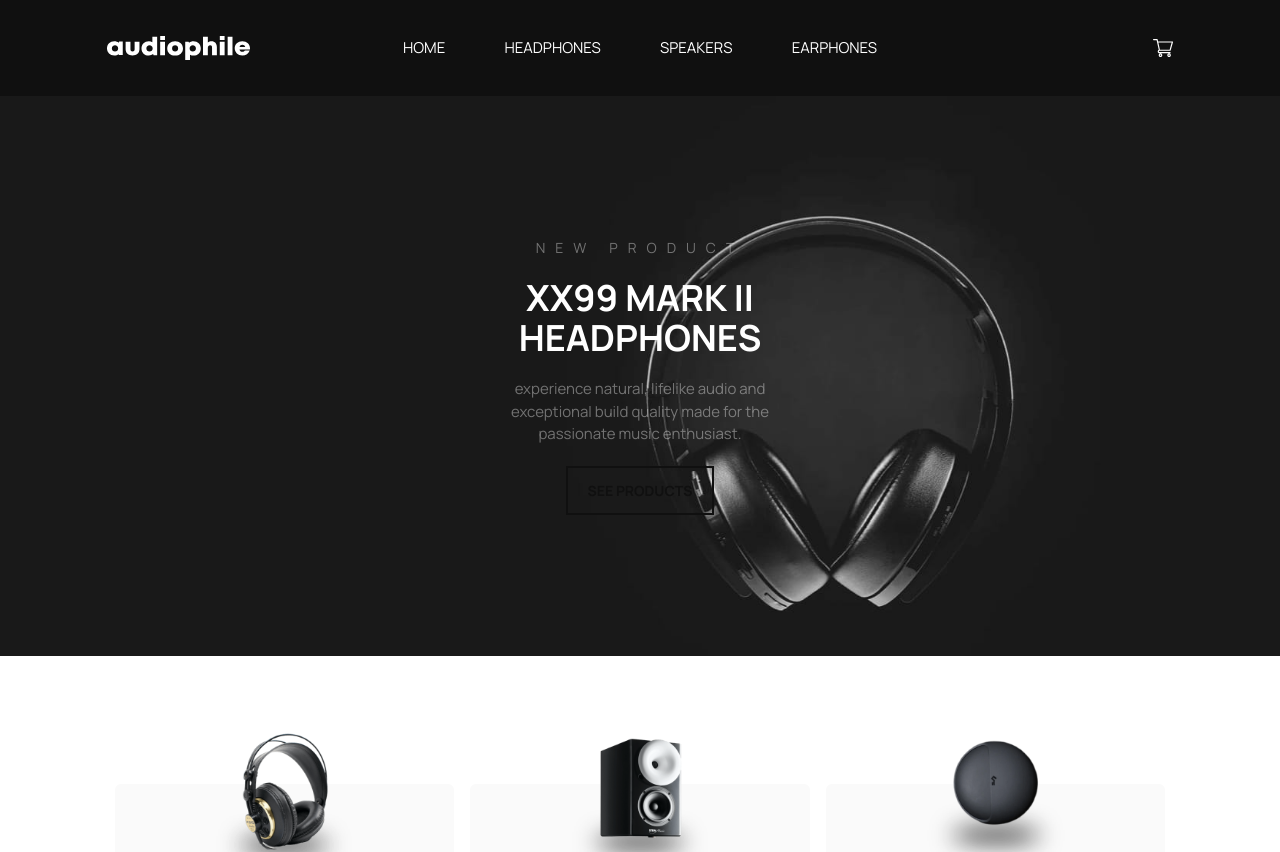
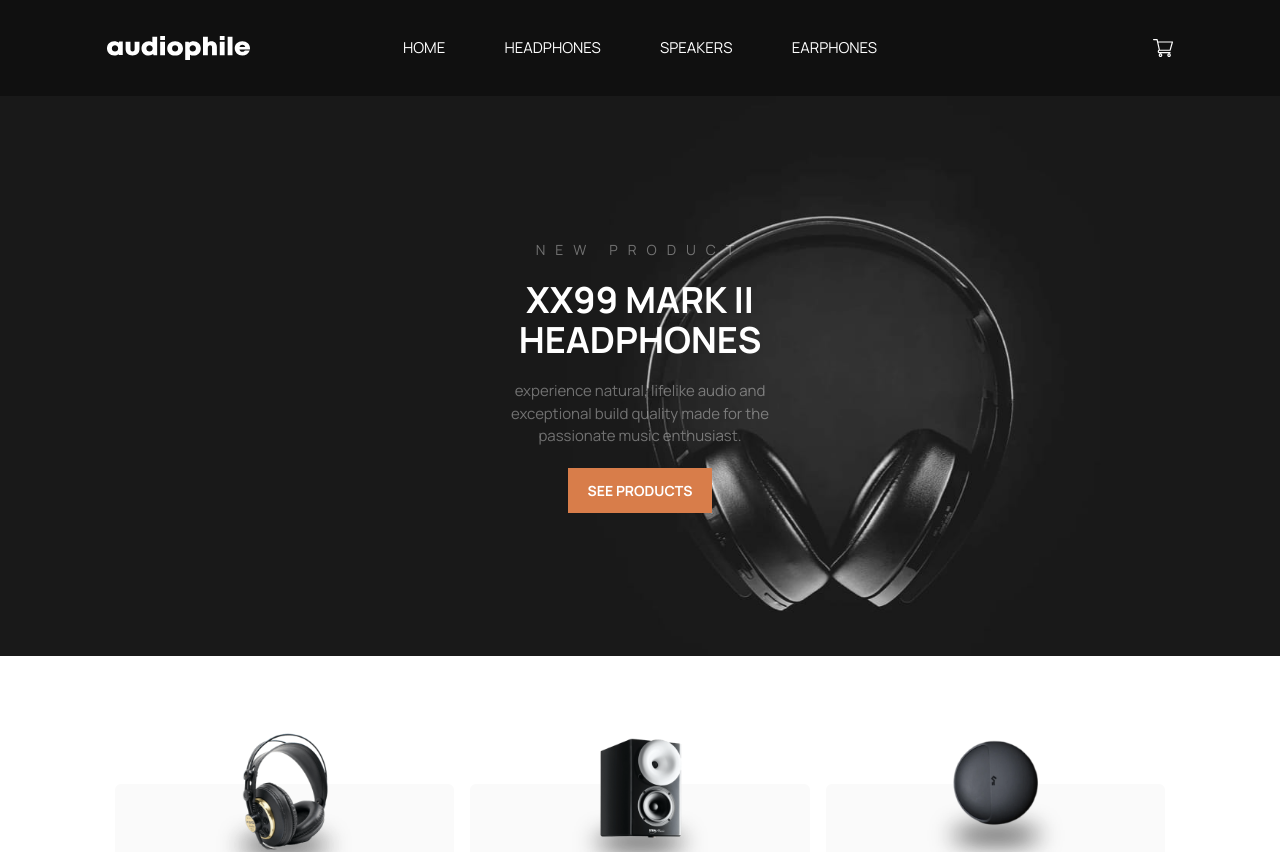
Before and after one commit to tonako13gm/Audiophile, a Next.js app: page / in a window 1280 px wide. Shown: the top 852 px of the page. Built offline with nearby package versions, Linux system fonts and the light colour scheme.

Commit message:
modified button compnent code to avoid DRY

```diff
--- a/src/app/components/button.tsx
+++ b/src/app/components/button.tsx
@@ -5,9 +5,10 @@ interface variantProps {
 }
 
 export default function Button({variant, children}: variantProps) {
-    const main:string = "font-bold py-3 px-5 text-subTitle uppercase text-lightColor bg-primaryDark"
-    const dark:string = "font-bold py-3 px-5 text-subTitle uppercase text-lightColor bg-darkColor"
-    const light:string = "font-bold py-3 px-5 text-subTitle uppercase bg-transparent border-2 border-darkColor text-darkColor"
+    // const main:string = "font-bold py-3 px-5 text-subTitle uppercase text-lightColor bg-primaryDark"
+    const main:string = "text-lightColor bg-primaryDark"
+    const dark:string = "text-lightColor bg-darkColor"
+    const light:string = "text-darkColor bg-transparent border-2 border-darkColor"
 
 
         function variantSetter(props:string) {
@@ -23,7 +24,7 @@ export default function Button({variant, children}: variantProps) {
         }
 
     return (
-        <button type="button" className={variantSetter(variant)}>
+        <button type="button" className={`font-bold py-3 px-5 text-subTitle uppercase ${variantSetter(variant)}`}>
         {/* <button type="button" className="font-bold py-3 px-5 text-subTitle uppercase text-lightColor bg-primaryDark"> */}
             {children}
         </button>
--- a/src/app/page.tsx
+++ b/src/app/page.tsx
@@ -40,7 +40,7 @@ function NewProducts () {
         </div>
 
         <div>
-          <Button variant="light">See Products</Button>
+          <Button variant="main">See Products</Button>
 
           {/* <style>{`
             .btn {
```
